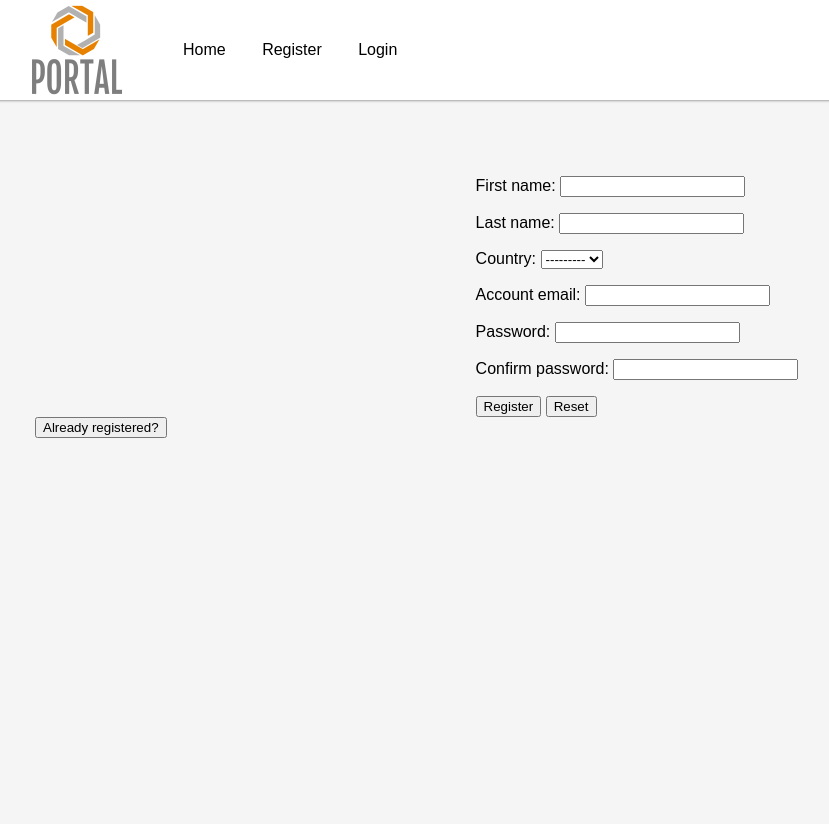
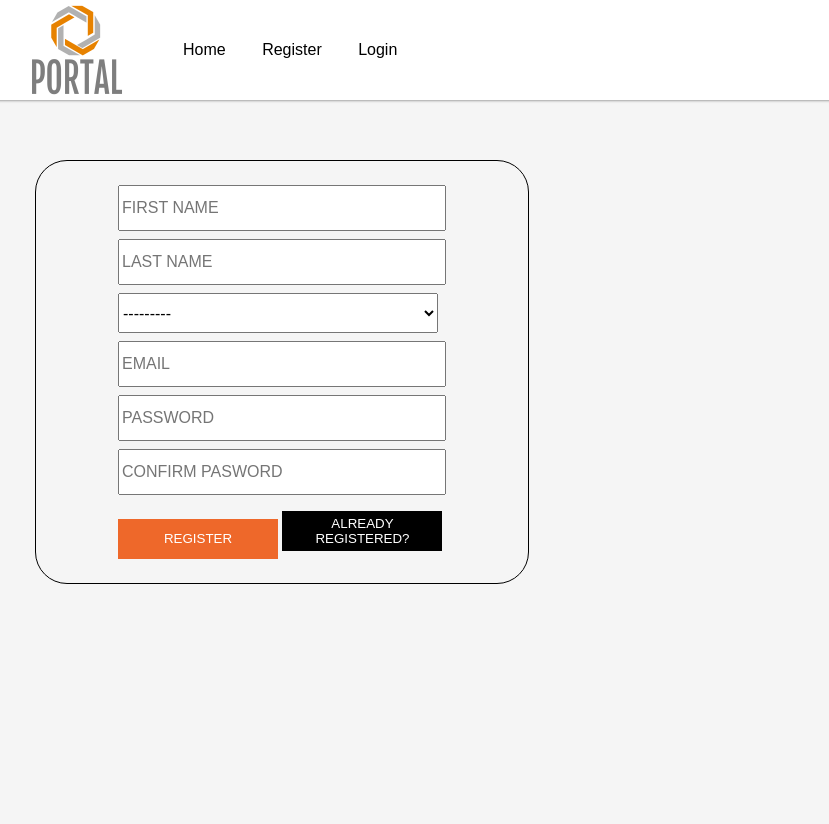
Before and after one commit to tonaldghost/v2, a Django app: page /register in a window 1280 px wide. Shown: the top 824 px of the page, without its empty margins (3-832 px from the left). Run offline with Django 3.2, Linux system fonts and the light colour scheme.

Commit message:
added styling to regstration form and also validation handling for passwords on registartion. Needs some refactring but functional. Also need to add a check to see if email exists in db

```diff
--- a/src/profiles/forms.py
+++ b/src/profiles/forms.py
@@ -1,9 +1,21 @@
 from django import forms
+
+
 from .models import UserAccount
 
 class UserAccountForm(forms.ModelForm):
-    password = forms.CharField(widget=forms.PasswordInput())
-    confirm_password=forms.CharField(widget=forms.PasswordInput())
+    first_name = forms.CharField(max_length=100,
+                           widget= forms.TextInput
+                           (attrs={'placeholder':'FIRST NAME'}))
+    last_name = forms.CharField(max_length=100,
+                           widget= forms.TextInput
+                           (attrs={'placeholder':'LAST NAME'}))
+    account_email=forms.EmailField(max_length=256,
+                           widget= forms.TextInput
+                           (attrs={'placeholder':'EMAIL'}))
+    password = forms.CharField(max_length=128, widget=forms.PasswordInput(attrs={'placeholder':'PASSWORD'})
+                           )
+    confirm_password=forms.CharField(max_length=128, widget=forms.PasswordInput(attrs={'placeholder':'CONFIRM PASWORD'}))
     class Meta:
         model = UserAccount
         fields = [
@@ -16,15 +28,11 @@ class UserAccountForm(forms.ModelForm):
 
     #check account does not exist already - throw validation error and handle it
 
-    def clean(self):
-        cleaned_data = super(UserAccountForm, self).clean()
-        password = cleaned_data.get("password")
-        confirm_password = cleaned_data.get("confirm_password")
-        # account_email = cleaned_data.get("account_email")
+    def clean_password(self, *args, **kwargs):
+        password = self.cleaned_data.get("password")
+        confirm_password = self.cleaned_data.get("confirm_password")
 
         if password != confirm_password:
-            raise forms.ValidationError(
-                'Passwords do not match.',
-                code='1')
-
-        return cleaned_data
+            raise forms.ValidationError("Passwords must match.", code=1)
+        else:
+            return password
--- a/src/profiles/models.py
+++ b/src/profiles/models.py
@@ -7,6 +7,6 @@ class UserAccount(models.Model):
     first_name = models.CharField(max_length=30, null=False)
     last_name = models.CharField(max_length=30, null=False)
     password = models.CharField(max_length=128, null=False)
-    account_email = models.EmailField(max_length = 254, null=False, unique=True)
+    account_email = models.CharField(max_length = 254, null=False, unique=True)
     country = models.CharField(choices=COUNTRY_CHOICES, null=False, max_length=75)
     activated = models.BooleanField(default=False)
--- a/src/profiles/views.py
+++ b/src/profiles/views.py
@@ -5,19 +5,22 @@ from .forms import UserAccountForm
 from smtp.smtpmail import account_mail_sender
 
 def register(request):
-    if request.method == 'POST':
-        form = UserAccountForm(request.POST)
-        if form.is_valid():
-            form.clean()
-            email = form.cleaned_data['account_email']
-            form.save()
-            account_mail_sender(email, "confirmation")
-            return redirect('/')
-
-    elif request.method == 'GET':
+    if request.method == 'GET':
         form = UserAccountForm()
         context = {
             'form': form
         }
 
-        return render(request, 'registration/register_user.html', context)
+    elif request.method == 'POST':
+        form = UserAccountForm(request.POST)
+        if form.is_valid():
+            email = form.cleaned_data['account_email']
+            form.save()
+            account_mail_sender(email, "confirmation")
+            return redirect('/') #eventually redirect to thanks page with message about confirming email
+
+        context = {
+            'form': form
+        }
+
+    return render(request, 'registration/register_user.html', context)
--- a/src/static/pages/register_form.css
+++ b/src/static/pages/register_form.css
@@ -1,4 +1,78 @@
 #register-form {
     display: flex;
+    width: 460px;
+    padding: 16px;
     justify-content: center;
+    border: 1px solid black;
+    border-radius: 32px;
 }
+
+#register-button {
+    width: 160px;
+    height: 40px;
+    color: #fff !important;
+    text-transform: uppercase;
+    text-decoration: none;
+    background: #EE682A;
+    display: inline-block;
+    border: none;
+    transition: all 0.4s ease 0s;
+    margin-top: 16px;
+}
+
+#register-button:hover {
+    cursor: pointer;
+    background: #434343;
+    letter-spacing: 1px;
+    -webkit-box-shadow: 0px 5px 40px -10px rgba(0,0,0,0.57);
+    -moz-box-shadow: 0px 5px 40px -10px rgba(0,0,0,0.57);
+    box-shadow: 5px 40px -10px rgba(0,0,0,0.57);
+    transition: all 0.4s ease 0s;
+}
+
+#already-registered {
+    display: flex;
+    justify-content: center;
+    align-items: center;
+    width: 160px;
+    height: 40px;
+    color: #fff !important;
+    text-transform: uppercase;
+    text-decoration: none;
+    background: black;
+    border: none;
+    display: inline-block;
+    transition: all 0.4s ease 0s;
+    margin-top: 16px;
+    margin-bottom: 16px;
+}
+
+#already-registered:hover {
+    cursor: pointer;
+    background: #434343;
+    letter-spacing: 1px;
+    -webkit-box-shadow: 0px 5px 40px -10px rgba(0,0,0,0.57);
+    -moz-box-shadow: 0px 5px 40px -10px rgba(0,0,0,0.57);
+    box-shadow: 5px 40px -10px rgba(0,0,0,0.57);
+    transition: all 0.4s ease 0s;
+}
+
+.register-field input{
+    width: 320px;
+    height: 40px;
+    color: black;
+    font-size: medium;
+    margin-top: 8px;
+}
+
+input.placeholder {
+    text-align: center;
+}
+
+.register-field select{
+    width: 320px;
+    height: 40px;
+    color: black;
+    font-size: medium;
+    margin-top: 8px;
+}
--- a/src/templates/registration/register_user.html
+++ b/src/templates/registration/register_user.html
@@ -14,32 +14,16 @@
             <div id="register-form">
                 <form method='post'>
                     {% csrf_token %}
-                    {{form.as_p}}
-                    <button type='submit' value='Save'>Register</button>
-                    <button type='reset' value='Reset'>Reset</button>
+                    {% for field in form %}
+                        <div class="register-field">
+                            {{field}}
+                        </div>
+                    {% endfor %}
+                    <button id="register-button" type='submit' value='Save'>Register</button>
+                    <button id="already-registered" action="{% url 'home' %}">Already registered?</button>
                 </form>
             </div>
-
-            <button class="already-registered" action="{% url 'home' %}">Already registered?</button>
         {% endblock  %}}
-
-        <ul class="errorlist">
-            {% if form.non_field_errors %}
-                <li>{{ form.non_field_errors }}</li>
-            {% endif %}
-            {% for field in form %}
-                {% if field.errors %}
-                    <li>
-                        {{ field.label }}
-                        <ul class="errorlist">
-                        {% for error in field.errors %}
-                            <li>{{ error }}</li>
-                        {% endfor %}
-                        </ul>
-                    </li>
-                {% endif %}
-            {% endfor %}
-        </ul>
 
     </body>
 
```
Also changed, not shown: src/smtp/smtpmail.py (+5 -5 lines), src/profiles/migrations/0005_auto_20200520_1538.py (added).
